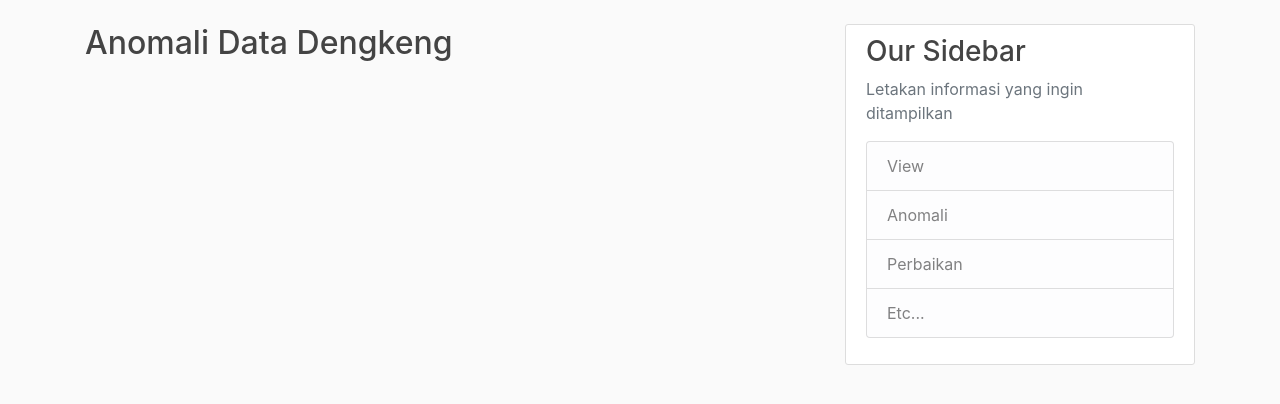
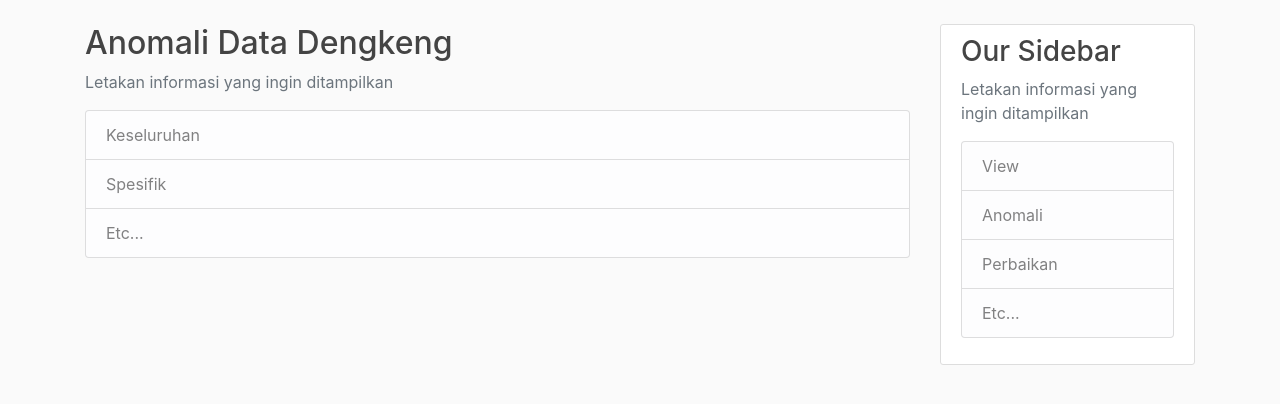
Before and after one commit to widrawidya/DENGKENG_PROJECT, a Flask app: page /anomali in a window 1280 px wide. Shown: the part 56-460 px from the top of the page. Run offline with Flask 2, Linux system fonts and the light colour scheme; some libraries are stand-ins or nearby versions.

```diff
--- a/flask_dengkeng/forms.py
+++ b/flask_dengkeng/forms.py
@@ -1,7 +1,6 @@
-from flask_wtf import FlaskForm
+from flask_wtf import FlaskForm, Form
 from wtforms import DateField
 from wtforms.validators import DataRequired
-
 
 class DatePicker(FlaskForm):
 	dt_mulai = DateField('DatePicker', format='%Y-%m-%d', validators=[DataRequired()], description = 'Hari Mulai')
--- a/flask_dengkeng/modules.py
+++ b/flask_dengkeng/modules.py
@@ -74,7 +74,7 @@ def SpecifiedFunction(mulai, selesai) :
 
 	#creating matplotlib graph and save image
 	df.plot.line(x='dt', y='WLevel', figsize=(15,8))
-	plt.savefig("\flask_dengkeng\static\img\whole_specified.svg")
+	plt.savefig("flask_dengkeng\static\img\whole_specified.svg")
 	plt.clf()
 
 	values = [jumlah_data, (expected-jumlah_data)]
--- a/flask_dengkeng/routes.py
+++ b/flask_dengkeng/routes.py
@@ -1,4 +1,4 @@
-from flask import Flask, render_template, url_for
+from flask import Flask, render_template, url_for, jsonify
 from datetime import datetime, timedelta
 from flask_dengkeng import app
 from flask_dengkeng.modules import WholeFunct, SpecifiedFunction
@@ -62,10 +62,12 @@ def whole():
 def specified():
 	form = DatePicker()
 	data = ""
-
 	if form.validate_on_submit():
+		#dumps(datetime.now(), default=json_serial)
 		mulai = datetime.strptime((form.dt_mulai.data.strftime('%Y-%m-%d')), "%Y-%m-%d")
 		selesai = datetime.strptime((form.dt_selesai.data.strftime('%Y-%m-%d')), "%Y-%m-%d")
+		#mulai = form.dt_mulai.data.strftime('%Y-%m-%d')
+		#selesai = form.dt_selesai.data.strftime('%Y-%m-%d')
 		data = SpecifiedFunction(mulai, selesai)
 	return render_template('specified.html', data=data, title='whole', form=form)
 
--- a/flask_dengkeng/templates/anomali.html
+++ b/flask_dengkeng/templates/anomali.html
@@ -1,4 +1,11 @@
 {% extends "layout.html" %}
 {% block content %}
 	<h2>Anomali Data Dengkeng</h2>
+	<p class='text-muted'>Letakan informasi yang ingin ditampilkan
+		<ul class="list-group">
+			<a class="list-group-item list-group-item-light" href="/anomali/whole">Keseluruhan</a>
+			<a class="list-group-item list-group-item-light" href="/anomali/specified">Spesifik</a>
+			<a class="list-group-item list-group-item-light" href="#">Etc...</a>
+		</ul>
+	</p>
 {% endblock content %}
--- a/flask_dengkeng/templates/layout.html
+++ b/flask_dengkeng/templates/layout.html
@@ -40,10 +40,10 @@
 		</header>
 		<main role="main" class="container">
 			<div class="row">
-				<div class="col-md-8">
+				<div class="col-md-9">
 					{% block content %}{% endblock %}<!-- your content here -->
 				</div>
-				<div class="col-md-4">
+				<div class="col-md-3">
 					<div class="content-section">
 						<h3>Our Sidebar</h3>
 						<p class='text-muted'>Letakan informasi yang ingin ditampilkan
--- a/flask_dengkeng/templates/specified.html
+++ b/flask_dengkeng/templates/specified.html
@@ -16,9 +16,9 @@
 		</p>
 			{% else %}
 		<h3 class="article-title">Grafik Tinggi Muka Air </h3>
-			<p class="article-content"><img src="{{url_for('static', filename='img/whole_specified.svg')}}" height="370" alt="Gambar tidak tersedia" /></p>
+			<p class="article-content"><img src="{{url_for('static', filename='img/whole_specified.svg')}}" height="400" alt="Gambar tidak tersedia" /></p>
 		<h3 class="article-title">Diagram Jumlah Data </h3>
-			<p class="article-content"><img src="{{url_for('static', filename='img/whole_pie_specified.svg')}}" height="370" alt="Gambar tidak tersedia" /></p>
+			<p class="article-content"><img src="{{url_for('static', filename='img/whole_pie_specified.svg')}}" height="400" alt="Gambar tidak tersedia" /></p>
 		<h3 class="article-title">Statistik Data </h3>
 			<p class="article-content">
 				Tanggal Mulai : {{ data.sampling_min }}
--- a/flask_dengkeng/templates/whole.html
+++ b/flask_dengkeng/templates/whole.html
@@ -7,9 +7,9 @@
 			</div>
 		<p class="article-content">Penjabaran Content</p>
 		<h3 class="article-title">Grafik Tinggi Muka Air </h3>
-			<p class="article-content"><img src="{{url_for('static', filename='img/whole.svg')}}" height="370" alt="Gambar tidak tersedia" /></p>
+			<p class="article-content"><img src="{{url_for('static', filename='img/whole.svg')}}" height="400" alt="Gambar tidak tersedia" /></p>
 		<h3 class="article-title">Diagram Jumlah Data </h3>
-			<p class="article-content"><img src="{{url_for('static', filename='img/whole_pie.svg')}}" height="370" alt="Gambar tidak tersedia" /></p>
+			<p class="article-content"><img src="{{url_for('static', filename='img/whole_pie.svg')}}" height="400" alt="Gambar tidak tersedia" /></p>
 		<h3 class="article-title">Statistik Data </h3>
 			<p class="article-content">
 				Tanggal Mulai : {{ data.sampling_min }}
```
Also changed, not shown: flask_dengkeng/static/img/whole.svg, flask_dengkeng/static/img/whole_pie_specified.svg (added), flask_dengkeng/static/img/whole_specified.svg (added).
